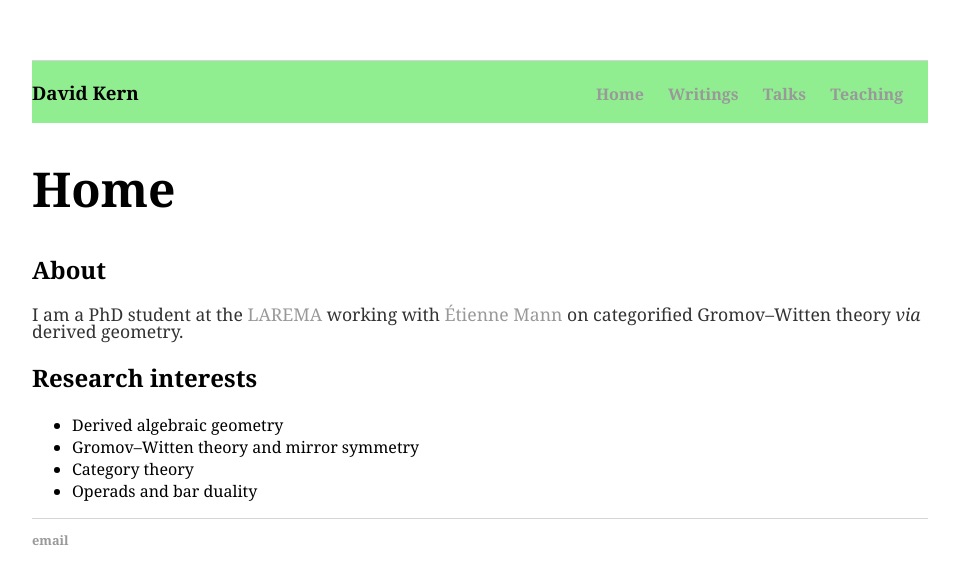
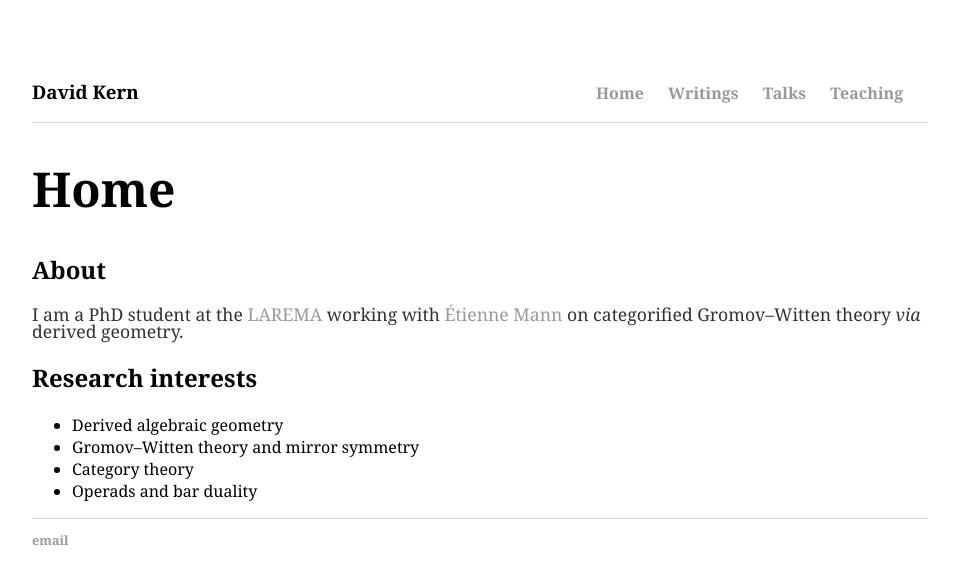
Before and after one commit to dskern/dskern.github.io, a Jekyll site: the page built from index.html, in a window 1280 px wide. Shown: the top 584 px of the page, without its empty margins (160-1119 px from the left). Built offline with Jekyll 4.4.1, drawn with Linux system fonts in a browser that asks for light colours.

Commit message:
Update main.css

```diff
--- a/css/main.css
+++ b/css/main.css
@@ -32,6 +32,5 @@ footer {
     font-size: .8em;
 }
 header {
-    background-color: lightgreen;
-    border-top: 1px solid #d5d5d5;
+    border-bottom: 1px solid #d5d5d5;
 }
```
